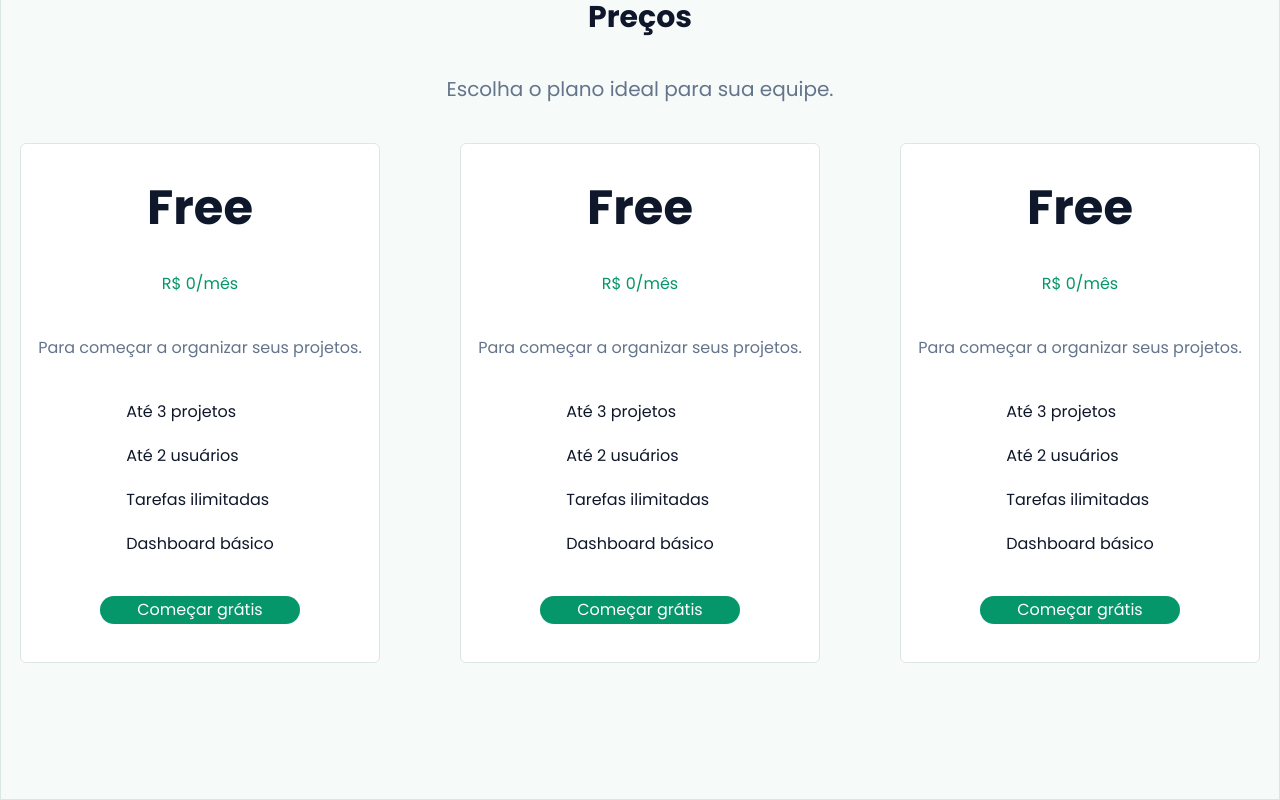
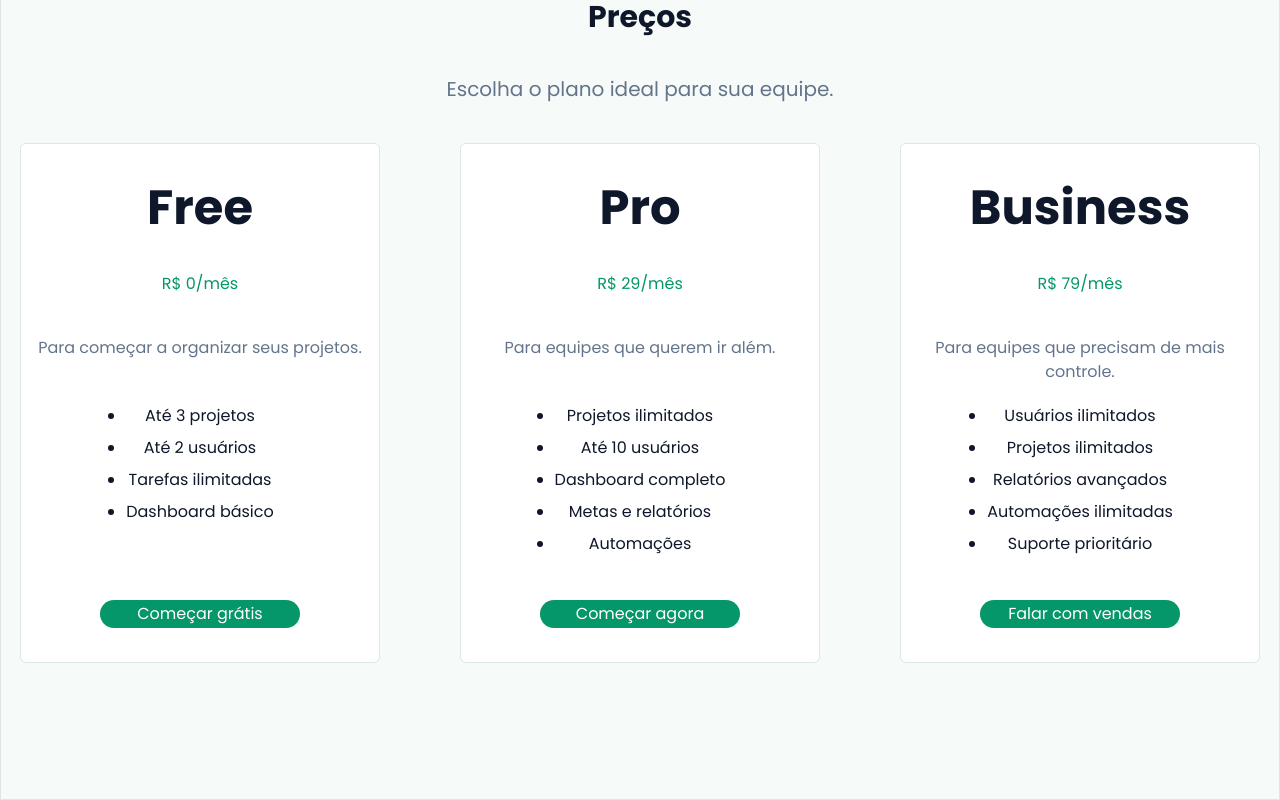
Before and after one commit to Arthur-Hirata/Flowly, a React (Vite) app: page / in a window 1280 px wide. Shown: the part 4154-4954 px from the top of the page. Built offline with nearby package versions, Linux system fonts and the light colour scheme.

Commit message:
Finalizei a seção de preços

```diff
--- a/src/Components/Button.tsx
+++ b/src/Components/Button.tsx
@@ -2,8 +2,9 @@ interface ButtonProps{
     children?: React.ReactNode,
     variant: "primary" | "secondary"
     onClick?: () => void
+    className?: string
 }
-function Button({ children, variant = "primary",  onClick } : ButtonProps){
+function Button({ className ,children, variant = "primary",  onClick } : ButtonProps){
     return(
         <button
       onClick={onClick}
@@ -11,7 +12,7 @@ function Button({ children, variant = "primary",  onClick } : ButtonProps){
         variant === "primary"
           ? "bg-primary text-white"
           : "bg-primary  text-white"
-      } rounded-2xl w-50 h-7 hover:transition-transform duration-300 ease-in-out hover:scale-105` }
+      } rounded-2xl w-50 h-7 hover:transition-transform duration-300 ease-in-out hover:scale-105 ${className}` }
     >
       {children}
     </button>
--- a/src/Components/PriceCard.tsx
+++ b/src/Components/PriceCard.tsx
@@ -10,16 +10,16 @@ interface PriceCardProps {
 
 function PriceCard({tittle, price, sub, planList, buttonText} : PriceCardProps){
     return(
-        <div className="w-90 h-130 rounded-md bg-card border border-border flex flex-col gap-10 items-center">
+        <div className="w-90 h-130 rounded-md bg-card flex flex-col gap-10 items-center hover:transition-transform duration-300 ease-in-out hover:scale-105 border border-border">
             <span className="font-bold text-5xl mt-10">{tittle}</span>
             <span className="text-primary"> R$ {price}/mês</span>
-            <span className="text-muted">{sub}</span>
-            <div className="flex flex-col gap-5">
+            <span className="text-muted text-center">{sub}</span>
+            <ul className="flex flex-col gap-2 list-disc absolute mt-65">
                 {planList.map((plan) => (
-                    <td>{plan}</td>
+                    <li className="text-center">{plan}</li>
                 ))}
-            </div>
-            <Button children={buttonText} variant="primary"/>
+            </ul>
+            <Button children={buttonText} variant="primary" className="absolute mt-114"/>
         </div>
     )
 }
--- a/src/Sections/Price.tsx
+++ b/src/Sections/Price.tsx
@@ -1,21 +1,19 @@
 import SectionTittle from "../Components/SectionTittle"
 import PriceCard from "../Components/PriceCard"
 function Price(){
-    const planList = [
-        'Até 3 projetos',
-        'Até 2 usuários',
-        'Tarefas ilimitadas',
-        'Dashboard básico'
+    const plans = [
+        {tittle: "Free", price : "0", sub : "Para começar a organizar seus projetos.", planList : ['Até 3 projetos','Até 2 usuários','Tarefas ilimitadas','Dashboard básico'], buttonText : "Começar grátis"},
+        {tittle : "Pro", price : "29", sub : "Para equipes que querem ir além.", planList : ['Projetos ilimitados', 'Até 10 usuários', 'Dashboard completo', 'Metas e relatórios', 'Automações'], buttonText : "Começar agora"},
+        {tittle : "Business", price : "79", sub : "Para equipes que precisam de mais controle.", planList:['Usuários ilimitados', 'Projetos ilimitados', 'Relatórios avançados', 'Automações ilimitadas', 'Suporte prioritário'], buttonText :"Falar com vendas"}
     ]
     return (
         <div id="Preços" className="flex flex-col justify-items-center items-center mt-30 gap-10 h-screen">
             <SectionTittle  children="Preços"/>
             <span className="text-center text-xl text-muted">Escolha o plano ideal para sua equipe.</span>
             <div className="flex flex-row justify-center items-center gap-20">
-                <PriceCard tittle="Free" price="0" sub="Para começar a organizar seus projetos." planList={planList} buttonText="Começar grátis"/>
-                <PriceCard tittle="Free" price="0" sub="Para começar a organizar seus projetos." planList={planList} buttonText="Começar grátis"/>
-                <PriceCard tittle="Free" price="0" sub="Para começar a organizar seus projetos." planList={planList} buttonText="Começar grátis"/>
-
+                {plans.map((plan)=> (
+                    <PriceCard buttonText={plan.buttonText} price={plan.price} sub={plan.sub} planList={plan.planList} tittle={plan.tittle}/>
+                ))}
             </div>
         </div>
     )
```
